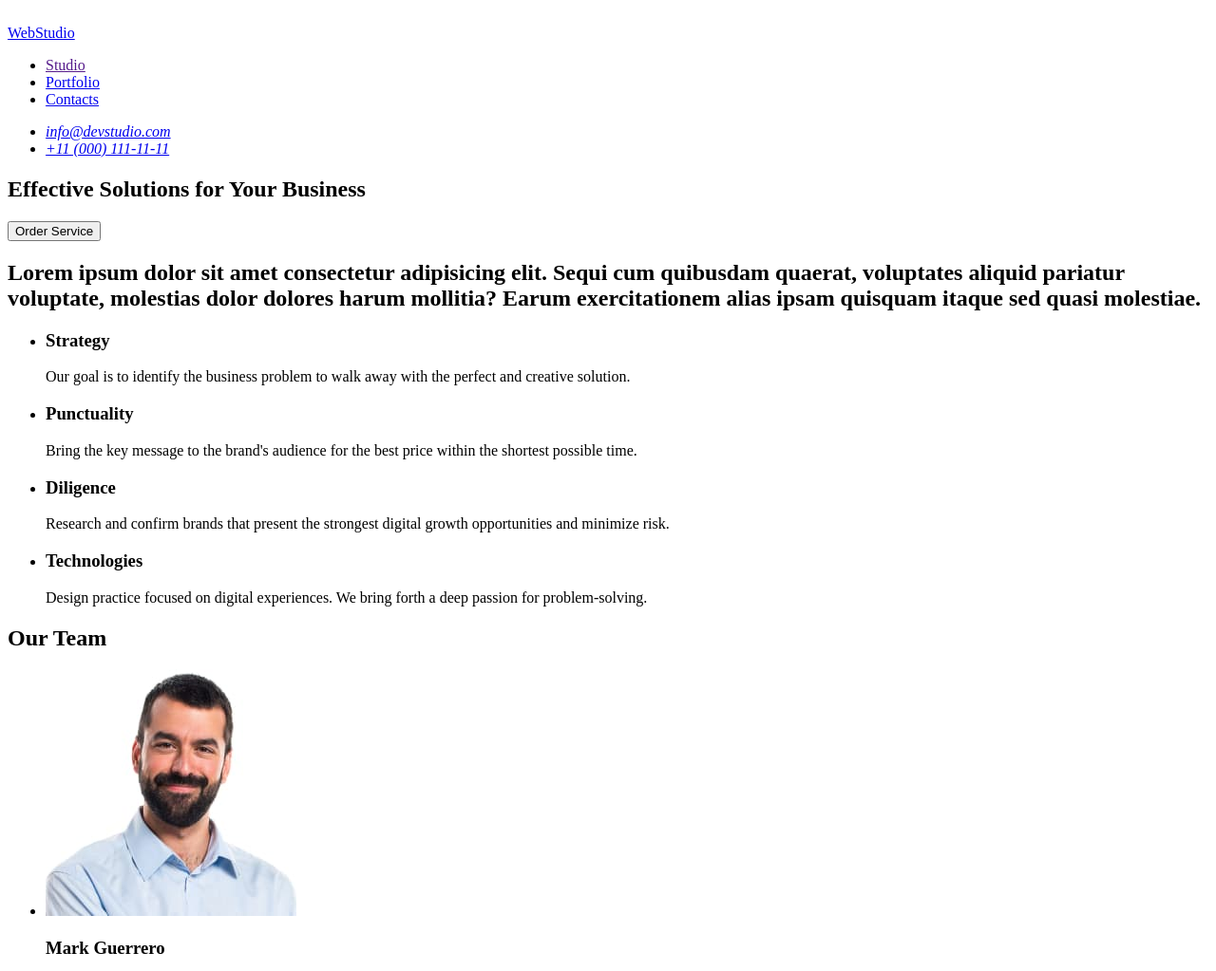
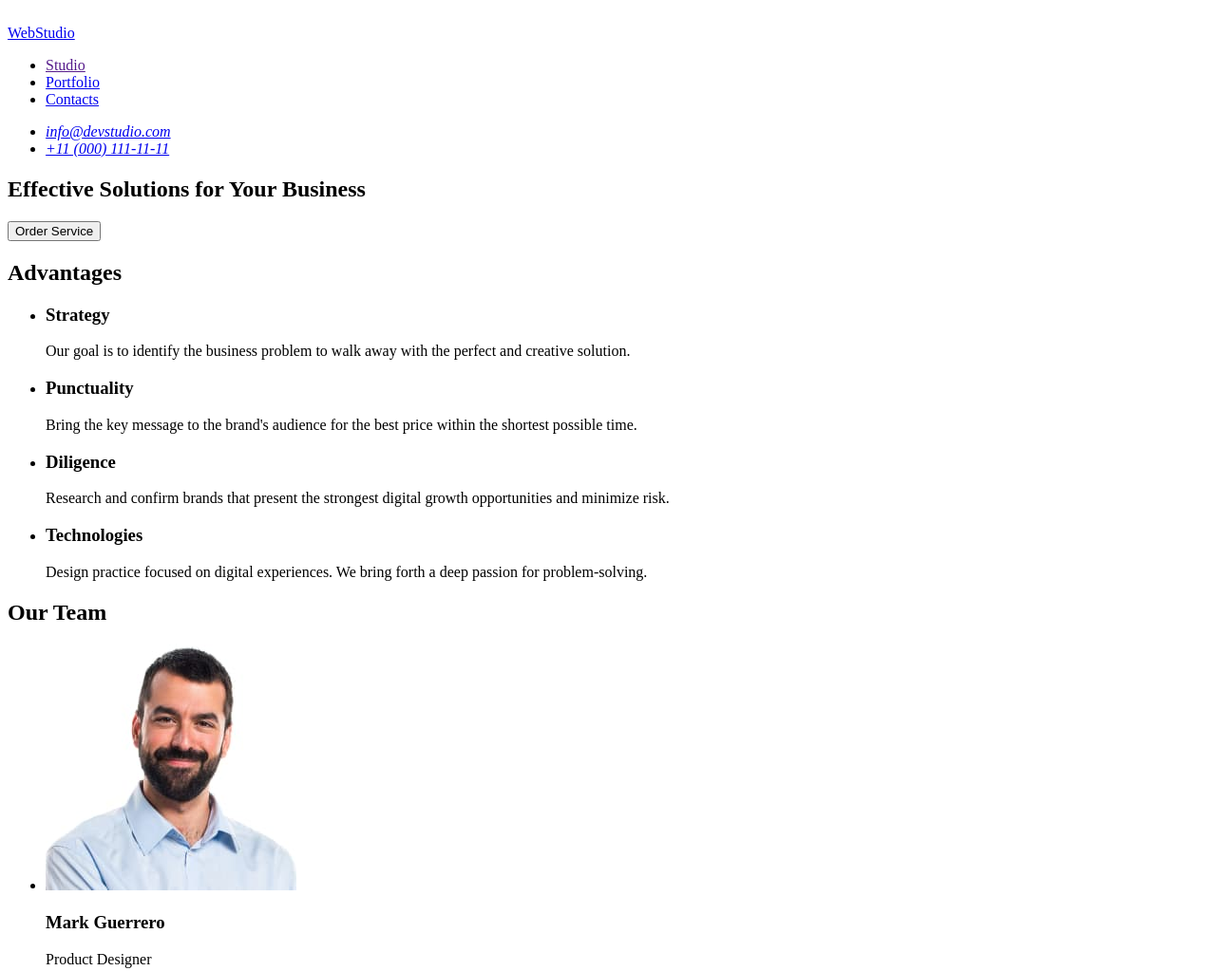
Before and after one commit to Yamelnyk/goit-markup-hw-01, a plain HTML site: page index.html in a window 1280 px wide. Shown: the top 1023 px of the page at 95% size. Drawn offline with Linux system fonts and the light colour scheme.

Commit message:
changed h2(section 2)

```diff
--- a/index.html
+++ b/index.html
@@ -41,12 +41,7 @@
         <button type="button">Order Service</button>
       </section>
       <section>
-        <h2>
-          Lorem ipsum dolor sit amet consectetur adipisicing elit. Sequi cum
-          quibusdam quaerat, voluptates aliquid pariatur voluptate, molestias
-          dolor dolores harum mollitia? Earum exercitationem alias ipsam
-          quisquam itaque sed quasi molestiae.
-        </h2>
+        <h2>Advantages</h2>
         <ul>
           <li>
             <h3>Strategy</h3>
```
